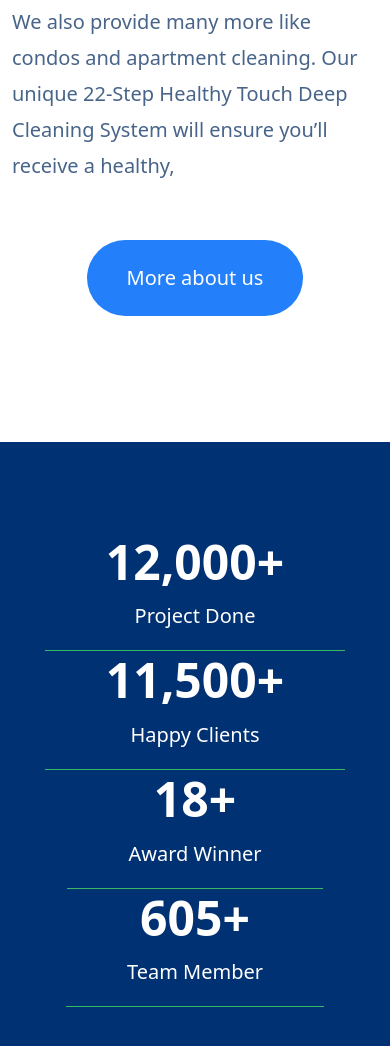
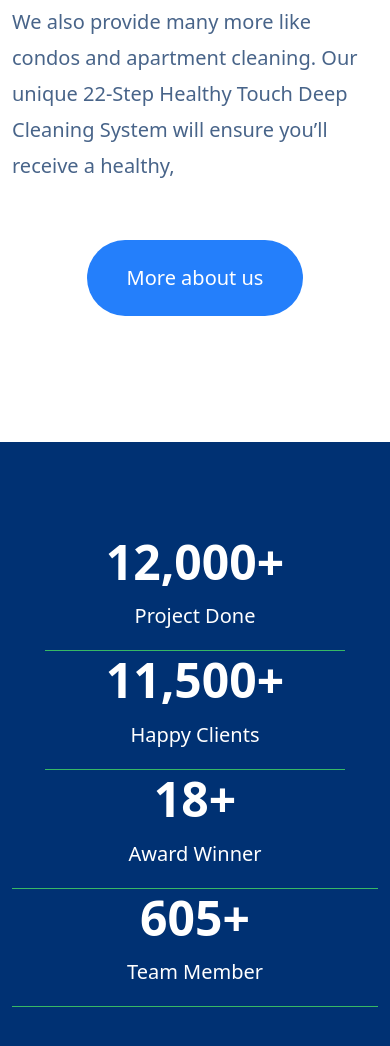
Before and after one commit to mdbahauddinb101/Cleaning-service, a plain HTML site: page index.html in a window 390 px wide. Shown: the part 2521-3567 px from the top of the page. Drawn offline with nearby package versions, Linux system fonts and the light colour scheme.

Commit message:
bug fixed in counting-dev-border

```diff
--- a/responsive.css
+++ b/responsive.css
@@ -74,5 +74,13 @@
   text-align: center;
   align-items:center;
 }
+.count-div-3{
+  width: 100%;
+}
+
+.count-div-4{
+  width: 100%;
+}
+
 /*=============== counting ends======================= */
 }
```
